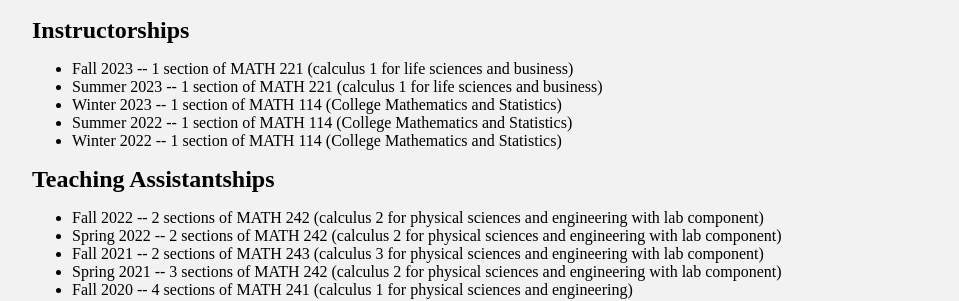
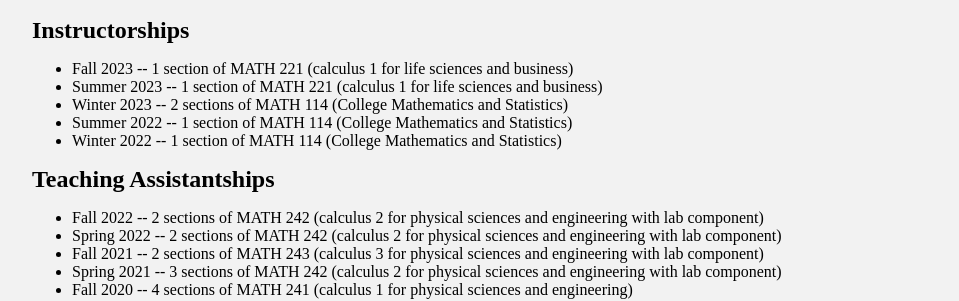
Before and after one commit to kataboh/kataboh.github.io, a Jekyll site: the page built from teaching.html, in a window 1280 px wide. Shown: the part 524-825 px from the top of the page, without its empty margins (160-1119 px from the left). Built offline with Jekyll 4.4.1, drawn with Linux system fonts in a browser that asks for light colours.

Commit message:
teaching

```diff
--- a/index.html
+++ b/index.html
@@ -4,7 +4,7 @@ title: PK Kataboh's Homepage
 ---
 <div class="blurb">
 	<h1>PK Kataboh</h1>
-	<font size="4">Fall 2023 Teaching Assignments: Math221</font>
+	<font size="4">Fall 2023 Teaching Assignments: MATH221</font>
 	<br>
 	<font size="4">Office Hours: by appointment</font>
 	<br>
--- a/teaching.html
+++ b/teaching.html
@@ -28,7 +28,7 @@ title: PK Kataboh's Homepage
 	<ul>
 		<li>Fall 2023 -- 1 section of MATH 221 (calculus 1 for life sciences and business) </li>
 		<li>Summer 2023 -- 1 section of MATH 221 (calculus 1 for life sciences and business) </li>
-		<li>Winter 2023 -- 1 section of MATH 114 (College Mathematics and Statistics)</li>
+		<li>Winter 2023 -- 2 sections of MATH 114 (College Mathematics and Statistics)</li>
 		<li>Summer 2022 -- 1 section of MATH 114 (College Mathematics and Statistics)</li>
 		<li>Winter 2022 -- 1 section of MATH 114 (College Mathematics and Statistics)</li>
 	</ul>
```
